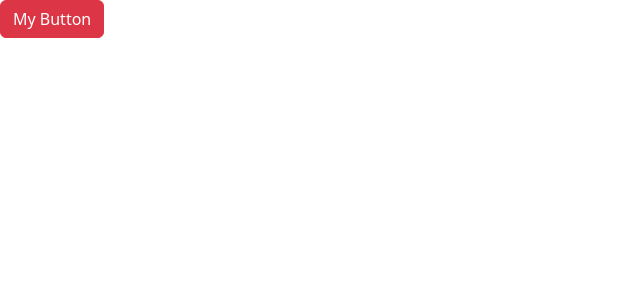
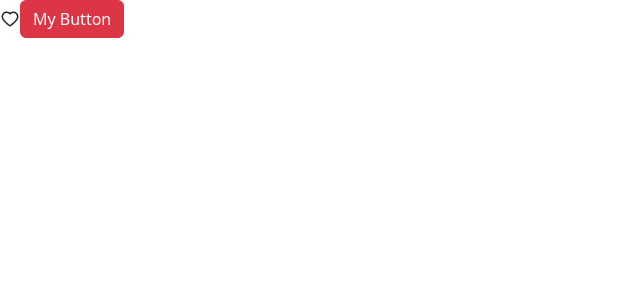
Before and after one commit to kelia01/React, a React (Vite) app in the folder vite-project/: page / in a window 1280 px wide. Shown: the top 300 px of the page, without its empty margins (0-640 px from the left). Built offline with nearby package versions, Linux system fonts and the light colour scheme.

Commit message:
Create a like component

```diff
--- a/vite-project/src/App.tsx
+++ b/vite-project/src/App.tsx
@@ -2,6 +2,8 @@
 import { useState } from "react";
 import Alert from "./components/Alert";
 import Button from "./components/Button";
+import Like from "./components/Like";
+
 
 function App() {
   const [alertVisible, SetAlertVisible] = useState(false)
@@ -11,6 +13,7 @@
    {alertVisible && <Alert onClose={() => SetAlertVisible(false)}>
       My alert
     </Alert>}
+    <Like onClick={() => console.log('clicked')}/>
     <Button color="danger" onClick={() => SetAlertVisible(true)}>
       My Button
     </Button>
--- /dev/null
+++ b/vite-project/src/components/Like.tsx
@@ -0,0 +1,19 @@
+import { useState } from "react";
+import { AiFillHeart, AiOutlineHeart } from "react-icons/ai";
+
+interface Props{
+    onClick: () => void
+}
+
+const Like = ({onClick}: Props) => {
+    const Toggle = () => {
+        setStatus(!status);
+        onClick()
+    }
+
+    const [status, setStatus] = useState(false);
+      if (status) return <AiFillHeart size={20} onClick={Toggle}/>
+   return <AiOutlineHeart  size={20} onClick={Toggle}/>
+}
+
+export default Like
```
